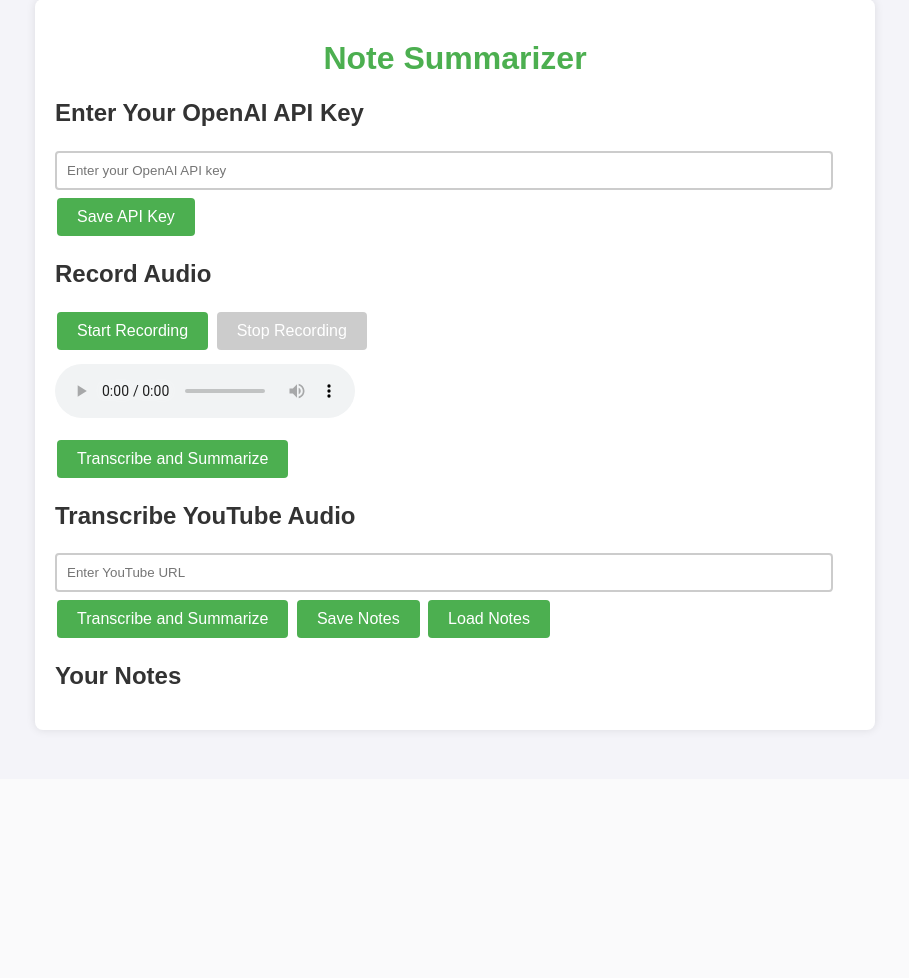
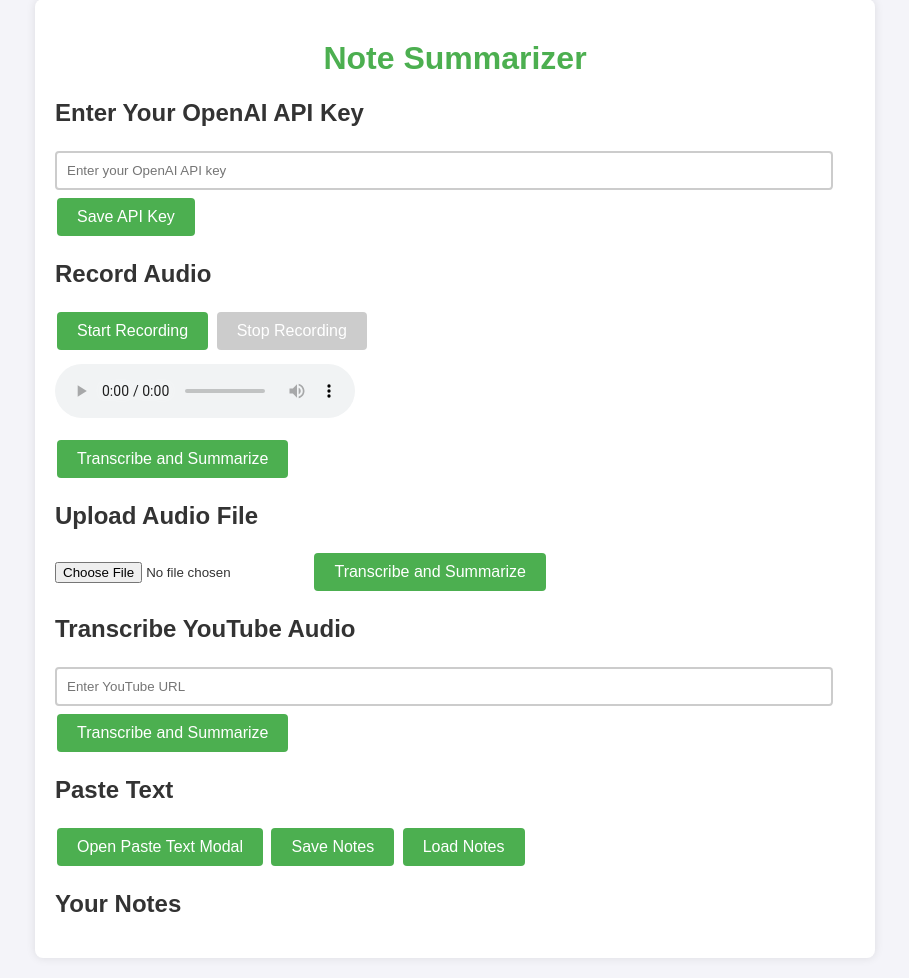
Before and after one commit to daniel-inderos/Note-Summarizer, a Flask app: page / in a window 1280 px wide. Shown: the part 21-999 px from the top of the page, without its empty margins (185-1094 px from the left). Before the commit the page ends 754 px from the top, so only its background shows below. Run offline with Flask 3, Linux system fonts and the light colour scheme; parts of the project's set-up code (start-up, migrations or seed data) failed here and were passed over.

Commit message:
Add stuff or smth

```diff
--- a/app.py
+++ b/app.py
@@ -1,7 +1,9 @@
 from flask import Flask, request, jsonify, render_template
 from flask_cors import CORS
 from pydub import AudioSegment
-import openai
+from openai import OpenAI
+
+client = OpenAI(api_key=api_key)
 import os
 import yt_dlp
 import requests
@@ -15,6 +17,7 @@ CORS(app)
 
 # Set up OpenAI API key
 MAX_FILE_SIZE = 25 * 1024 * 1024  # 25MB
+
 
 def split_audio(audio_path, max_size):
     logging.debug(f"Splitting audio: {audio_path}")
@@ -42,6 +45,7 @@ def split_audio(audio_path, max_size):
     logging.debug(f"Number of chunks created: {len(chunks)}")
     return chunks
 
+
 def transcribe_audio_chunk(audio_chunk, api_key):
     with open('temp_chunk.wav', 'wb') as f:
         audio_chunk.export(f, format='wav')
@@ -61,9 +65,11 @@ def transcribe_audio_chunk(audio_chunk, api_key):
     logging.debug(f"Transcription response: {transcription_data}")
     return transcription_data.get('text', '')
 
+
 @app.route('/')
 def index():
     return render_template('index.html')
+
 
 @app.route('/transcribe', methods=['POST'])
 def transcribe():
@@ -84,6 +90,7 @@ def transcribe():
 
     logging.debug("Transcription complete")
     return jsonify({'transcription': transcription.strip()})
+
 
 @app.route('/transcribe_youtube', methods=['POST'])
 def transcribe_youtube():
@@ -119,6 +126,7 @@ def transcribe_youtube():
     logging.debug("Transcription complete")
     return jsonify({'transcription': transcription.strip()})
 
+
 @app.route('/summarize', methods=['POST'])
 def summarize():
     data = request.get_json()
@@ -129,20 +137,18 @@ def summarize():
         return jsonify({'error': 'No text provided'}), 400
 
     logging.debug("Starting summarization")
-    openai.api_key = api_key
-    response = openai.ChatCompletion.create(
-        model="gpt-4o-mini",
-        messages=[
-            {"role": "system", "content": "You are a helpful assistant."},
-            {"role": "user", "content": f"Summarize the following text into Cornell notes format:\n\n{text}"}
-        ],
-        max_tokens=150,
-        temperature=0.5
-    )
+    response = client.chat.completions.create(model="gpt-4o-mini",  # Updated model for better summarization
+    messages=[
+        {"role": "system", "content": "You are a helpful assistant."},
+        {"role": "user", "content": f"Summarize the following text into Cornell notes format:\n\n{text}"}
+    ],
+    max_tokens=150,
+    temperature=0.5)
 
-    summary = response.choices[0].message['content'].strip()
+    summary = response.choices[0].message.content.strip()
     logging.debug("Summarization complete")
     return jsonify({'summary': summary})
 
+
 if __name__ == '__main__':
     app.run(debug=True)
--- a/templates/index.html
+++ b/templates/index.html
@@ -44,7 +44,7 @@
             background-color: #ccc;
             cursor: not-allowed;
         }
-        input[type="text"], input[type="password"] {
+        input[type="text"], input[type="password"], textarea {
             width: calc(100% - 22px);
             padding: 10px;
             margin: 4px 0;
@@ -118,6 +118,15 @@
         .dropdown {
             margin-top: 10px;
         }
+        #pasteTextArea {
+            width: calc(100% - 22px);
+            height: 300px;
+            padding: 10px;
+            margin: 4px 0;
+            box-sizing: border-box;
+            border: 2px solid #ccc;
+            border-radius: 4px;
+        }
     </style>
 </head>
 <body>
@@ -136,13 +145,30 @@
         <audio id="audioPlayback" controls></audio>
         <br>
         <button onclick="uploadAndSummarizeAudio()">Transcribe and Summarize</button>
-        <div id="transcription" class="output" style="display:none;"></div>
+
+        <!-- Upload Audio Section -->
+        <h2>Upload Audio File</h2>
+        <input type="file" id="audioFile" accept="audio/*">
+        <button onclick="uploadAndSummarizeUploadedAudio()">Transcribe and Summarize</button>
 
         <!-- YouTube Link Section -->
         <h2>Transcribe YouTube Audio</h2>
         <input type="text" id="youtubeUrl" placeholder="Enter YouTube URL">
         <button onclick="transcribeAndSummarizeYouTube()">Transcribe and Summarize</button>
-        <div id="youtubeTranscription" class="output" style="display:none;"></div>
+
+        <!-- Paste Text Section -->
+        <h2>Paste Text</h2>
+        <button id="openPasteModal">Open Paste Text Modal</button>
+
+        <!-- Paste Text Modal -->
+        <div id="pasteTextModal" class="modal">
+            <div class="modal-content">
+                <span class="close" onclick="closePasteModal()">×</span>
+                <h2>Paste Your Text Here</h2>
+                <textarea id="pasteTextArea" placeholder="Paste your text here..."></textarea>
+                <button onclick="summarizePastedText()">Summarize</button>
+            </div>
+        </div>
 
         <button onclick="saveNotes()">Save Notes</button>
         <button onclick="loadNotes()">Load Notes</button>
@@ -155,7 +181,7 @@
     <!-- Modal for Viewing Notes -->
     <div id="noteModal" class="modal">
         <div class="modal-content">
-            <span class="close" onclick="closeModal()">&times;</span>
+            <span class="close" onclick="closeModal()">×</span>
             <h2 id="noteTitle"></h2>
             <p id="noteContent"></p>
             <div class="dropdown">
@@ -209,10 +235,35 @@
             })
             .then(response => response.json())
             .then(data => {
-                console.log('Transcription:', data.transcription); // Debugging log
-                document.getElementById('transcription').innerText = data.transcription;
-                document.getElementById('transcription').style.display = 'none';
-                summarize(data.transcription); // Pass the transcription to summarize function
+                console.log('Transcription:', data.transcription);
+                summarize(data.transcription);
+            })
+            .catch(error => {
+                console.error('Error:', error);
+            });
+        }
+
+        function uploadAndSummarizeUploadedAudio() {
+            const audioFile = document.getElementById('audioFile').files[0];
+            if (!audioFile) {
+                alert('Please select an audio file.');
+                return;
+            }
+
+            const formData = new FormData();
+            formData.append('audio', audioFile);
+
+            fetch('/transcribe', {
+                method: 'POST',
+                body: formData,
+                headers: {
+                    'Authorization': `Bearer ${localStorage.getItem('apiKey')}`
+                }
+            })
+            .then(response => response.json())
+            .then(data => {
+                console.log('Transcription:', data.transcription);
+                summarize(data.transcription);
             })
             .catch(error => {
                 console.error('Error:', error);
@@ -231,30 +282,28 @@
             })
             .then(response => response.json())
             .then(data => {
-                console.log('YouTube Transcription:', data.transcription); // Debugging log
-                document.getElementById('youtubeTranscription').innerText = data.transcription;
-                document.getElementById('youtubeTranscription').style.display = 'none';
-                summarize(data.transcription); // Pass the transcription to summarize function
+                console.log('YouTube Transcription:', data.transcription);
+                summarize(data.transcription);
             })
             .catch(error => {
                 console.error('Error:', error);
             });
         }
 
-        function summarize(transcription) {
+        function summarize(text) {
             fetch('/summarize', {
                 method: 'POST',
                 headers: {
                     'Content-Type': 'application/json',
                     'Authorization': `Bearer ${localStorage.getItem('apiKey')}`
                 },
-                body: JSON.stringify({ text: transcription })
+                body: JSON.stringify({ text })
             })
             .then(response => response.json())
             .then(data => {
-                console.log('Summary:', data.summary); // Debugging log
-                document.getElementById('summary').innerText = data.summary;
-                saveNotes(transcription, data.summary); // Pass both transcription and summary to saveNotes function
+                console.log('Summary:', data.summary);
+                displaySummary(data.summary);
+                saveNotes(text, data.summary);
             })
             .catch(error => {
                 console.error('Error:', error);
@@ -275,7 +324,7 @@
             });
 
             localStorage.setItem('notes', JSON.stringify(notes));
-            console.log('Notes saved:', notes); // Debugging log
+            console.log('Notes saved:', notes);
             alert('Notes saved locally!');
             displayNotes();
         }
@@ -289,10 +338,10 @@
             }
 
             if (notes && notes.length > 0) {
-                console.log('Notes loaded:', notes); // Debugging log
+                console.log('Notes loaded:', notes);
                 displayNotes();
             } else {
-                console.log('No notes to load'); // Debugging log
+                console.log('No notes to load');
                 alert('No notes found');
             }
         }
@@ -309,14 +358,14 @@
                 noteItem.onclick = () => openModal(note, index + 1);
                 notesList.appendChild(noteItem);
             });
-            console.log('Notes displayed:', notes); // Debugging log
+            console.log('Notes displayed:', notes);
         }
 
         function openModal(note, index) {
             document.getElementById('noteTitle').innerText = `Note #${index}`;
             document.getElementById('noteContent').innerText = note.summary;
             document.getElementById('transcript').innerText = note.transcription;
-            document.getElementById('transcript').style.display = 'none'; // Hide the transcript by default
+            document.getElementById('transcript').style.display = 'none';
             document.getElementById('noteModal').style.display = 'block';
         }
 
@@ -329,6 +378,31 @@
             transcript.style.display = transcript.style.display === 'none' ? 'block' : 'none';
         }
 
+        // Function to display the summary (replace with your preferred method)
+        function displaySummary(summary) {
+            alert("Summary:\n" + summary);
+        }
+
+           // Function to open the paste text modal
+           function openPasteModal() {
+            document.getElementById('pasteTextModal').style.display = 'block';
+        }
+
+        // Function to close the paste text modal
+        function closePasteModal() {
+            document.getElementById('pasteTextModal').style.display = 'none';
+        }
+
+        // Function to summarize pasted text
+        function summarizePastedText() {
+            const text = document.getElementById('pasteTextArea').value;
+            summarize(text);
+            closePasteModal();
+        }
+
+        // Ensure this line is present and correctly calls openPasteModal
+        document.getElementById('openPasteModal').addEventListener('click', openPasteModal);
+
         // Load notes and API key when the page loads
         window.onload = loadNotes;
     </script>
```
Also changed, not shown: 1 other file.
